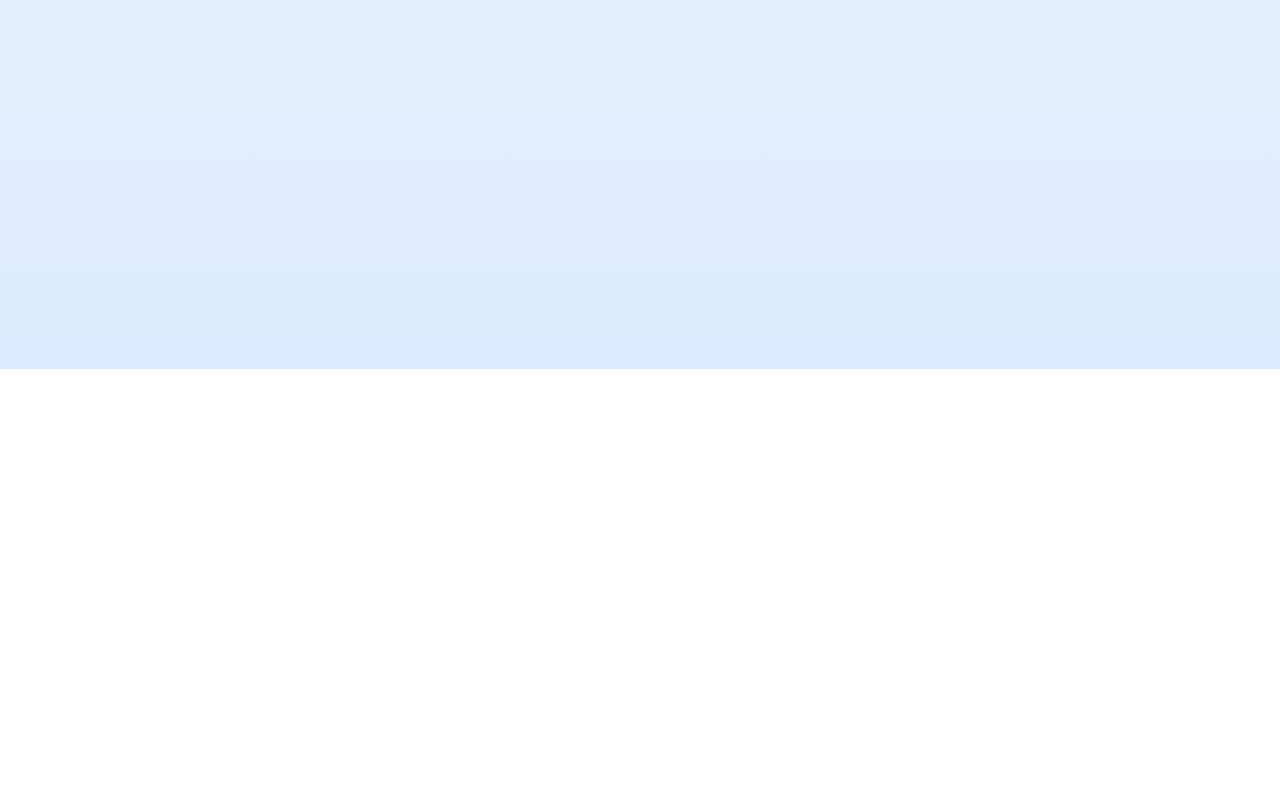
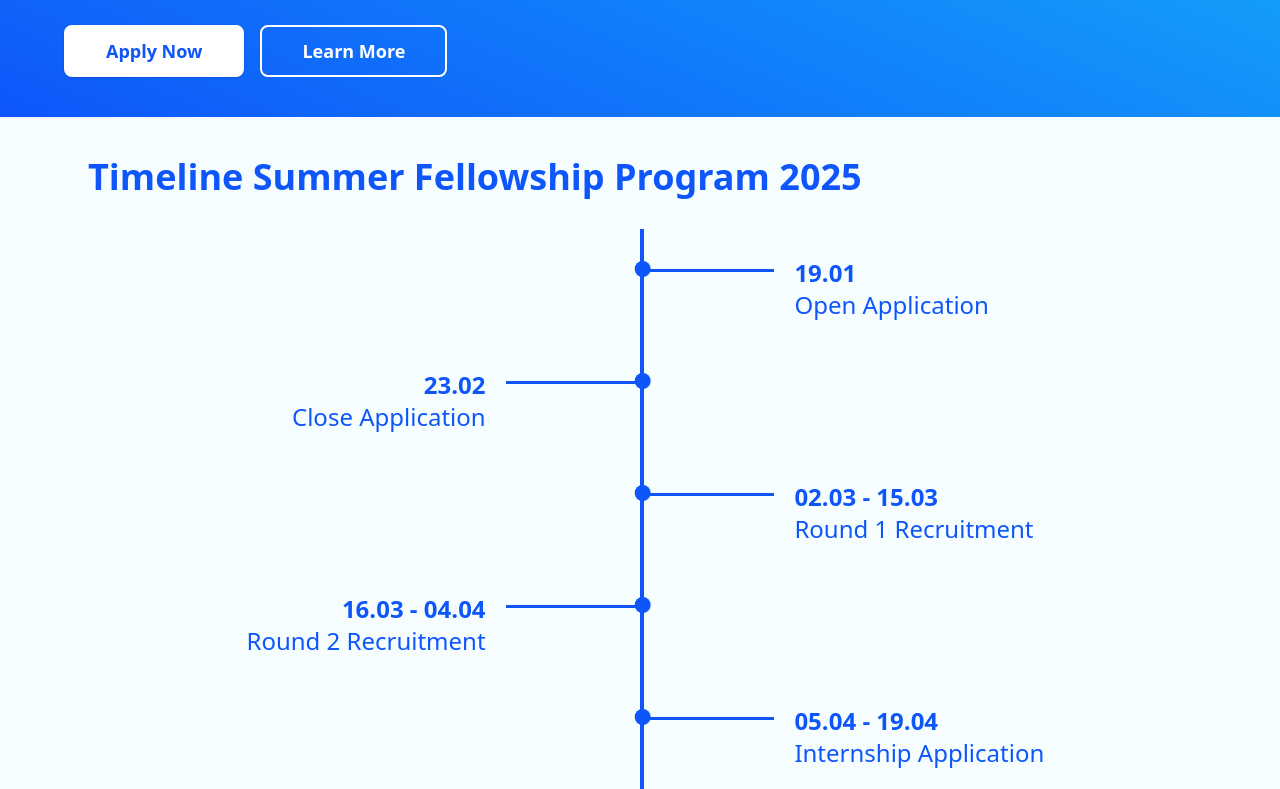
Before and after one commit to Project-X-Vietnam/landing-page, a Next.js app: page /sfp2025 in a window 1280 px wide. Shown: the part 431-1220 px from the top of the page. Before the commit the page ends 800 px from the top, so only its background shows below. Built offline with nearby package versions, Linux system fonts and the light colour scheme.

Commit message:
feat: timeline enable

```diff
--- a/app/sfp2025/form/page.tsx
+++ b/app/sfp2025/form/page.tsx
@@ -10,7 +10,7 @@ export default function HomePage() {
       style={{ backgroundColor: 'rgba(78, 217, 254, 0.05)' }}
     >
       <Header />
-      <main className="py-10 max-w-3xl mx-auto px-4 sm:px-6 lg:px-8">
+      <main id="applicationForm" className="py-10 max-w-3xl mx-auto px-4 sm:px-6 lg:px-8">
         <div className="flex justify-center items-center w-full my-4 pb-4 space-x-4">
           <img
             src="/images/asset1_primary.svg"
--- a/app/sfp2025/page.tsx
+++ b/app/sfp2025/page.tsx
@@ -1,9 +1,22 @@
-import Link from 'next/link';
+'use client'
+import Header from "@/components/Header";
+import Timeline from "@/components/Timeline";
+import { Button } from "@/components/ui/button";
 
 export default function SFP2025() {
   return (
-    <div className="flex flex-col items-center justify-center min-h-screen bg-gradient-to-b from-blue-50 to-blue-100 p-4">
-      <h1 className="text-4xl font-bold text-center mb-8">SUMMER FELLOWSHIP PROGRAM 2025</h1>
-     </div>
+    <div
+      className = "bg-background min-h-screen"
+      style = {{ backgroundColor: 'rgba(78, 217, 254, 0.05)' }}
+    >
+      <Header />
+      <main className="py-10 max-w-6xl mx-auto px-2 sm:px-4 lg:px-6">
+        <h2 className="text-xl sm:text-2xl lg:text-4xl font-semibold">
+            Timeline Summer Fellowship Program 2025
+          </h2>
+        <Timeline />
+      </main>
+    </div>
+
   );
 }
--- a/components/Header.tsx
+++ b/components/Header.tsx
@@ -1,9 +1,11 @@
 import { Button } from "@/components/ui/button";
 import { useState, useEffect } from "react";
+import { usePathname } from "next/navigation";
 //
 export default function Header() {
   const [timeRemaining, setTimeRemaining] = useState("");
   const [isMobile, setIsMobile] = useState(false);
+  const pathname = usePathname();
 
   useEffect(() => {
     const handleResize = () => {
@@ -96,19 +98,29 @@ export default function Header() {
                   </Button>
                 </a>
                 <div className="flex flex-col">
-                  <Button className="bg-white text-primary px-6 py-3 sm:px-10 sm:py-6 text-sm sm:text-lg font-bold rounded-lg border-2 border-white hover:text-primary hover:bg-white">
-                    Apply Below
+                  <Button
+                    className="bg-white text-primary py-3 sm:px-10 sm:py-6 text-sm sm:text-lg font-bold rounded-lg border-2 border-white hover:text-primary hover:bg-white"
+                    href={pathname === "/sfp2025" ? "/sfp2025/form" : undefined}
+                    targetId={pathname === "/sfp2025" ? "applicationForm" : undefined}
+                    size = "lg"
+                  >
+                    {pathname === "/sfp2025" ? "Apply Now" : "Apply Below"}
                   </Button>
-                  <ArrowIcons />
+                  {pathname === "/sfp2025/form" && <ArrowIcons />}
                 </div>
               </>
             ) : (
               <>
                 <div>
-                  <Button className="bg-white text-primary px-6 py-3 sm:px-10 sm:py-6 text-sm sm:text-lg font-bold rounded-lg border-2 border-white hover:text-primary hover:bg-white">
-                    Apply Below
+                  <Button
+                    className="bg-white text-primary px-6 py-3 sm:px-10 sm:py-6 text-sm sm:text-lg font-bold rounded-lg border-2 border-white hover:text-primary hover:bg-white"
+                    href={pathname === "/sfp2025" ? "/sfp2025/form" : undefined}
+                    targetId={pathname === "/sfp2025/form" ? "applicationForm" : undefined}
+                    size="lg"
+                  >
+                  {pathname === "/sfp2025" ? "Apply Now" : "Apply Below"}
                   </Button>
-                  <ArrowIcons />
+                  {pathname === "/sfp2025/form" && <ArrowIcons />}
                 </div>
                 <a
                   href="https://bit.ly/pjx-sfp2025-brochure"
--- /dev/null
+++ b/components/Timeline.tsx
@@ -0,0 +1,95 @@
+import React from 'react';
+
+interface TimelineItem {
+    id: number;
+    date: string;
+    title: string;
+}
+
+interface TimelineProps {
+    items: TimelineItem[];
+}
+
+const Timeline = () => {
+    const items: TimelineItem[] = [
+        {
+            id: 1,
+            date: '19.01',
+            title: 'Open Application',
+        },
+        {
+            id: 2,
+            date: '23.02',
+            title: 'Close Application',
+        },
+        {
+            id: 3,
+            date: '02.03 - 15.03',
+            title: 'Round 1 Recruitment',
+        },
+        {
+            id: 4,
+            date: '16.03 - 04.04',
+            title: 'Round 2 Recruitment',
+        },
+        {
+            id: 5,
+            date: '05.04 - 19.04',
+            title: 'Internship Application',
+        },
+        {
+            id: 6,
+            date: '14.06 - 02.08',
+            title: 'Summer Fellowship Program 2025',
+        }
+    ]
+
+    return (
+        <div className='relative mx-auto max-w-4xl py-10 h-full mt-8'>
+            {/* Timeline Line */}
+            <div className='absolute top-0 left-1/2 w-1 bg-primary h-[calc(100%-5rem)]'></div>
+
+            {/* Timeline items */}
+            {items.map((item, index) => (
+                <div
+                    key={item.id}
+                    className={`relative flex items-center w-full ${
+                    index % 2 === 1 ? 'flex-row' : 'flex-row-reverse'
+                    } mb-12`}
+                    >
+
+                    {/* Content Box */}
+                    <div className='relative w-full mx-auto'>
+                        {/* Circle */}
+                        <div
+                            className='absolute left-1/2 transform -translate-x-1/3 -translate-y-1/2 w-4 h-4 bg-primary rounded-full'
+                        />
+
+                        <div className='flex'>
+                            {index % 2 == 0 ? (
+                                <>
+                                    <hr className='absolute left-1/2 w-[15%] border-t-[3px] border-primary'/>
+                                    <div className='relative text-left pl-5 w-[35%] left-[65%] -translate-y-3'>
+                                        <div className='text-primary font-bold text-lg sm:text-xl lg:text-2xl'>{item.date}</div>
+                                        <div className='text-primary text-lg sm:text-xl lg:text-2xl'>{item.title}</div>
+                                    </div>
+                                </>
+                            ) : (
+                                <>
+                                    <div className='relative text-right pr-5 w-[35%] -translate-y-3'>
+                                        <div className='text-primary font-bold text-lg sm:text-2xl lg:text-2xl'>{item.date}</div>
+                                        <div className='text-primary text-lg sm:text-2xl lg:text-2xl'>{item.title}</div>
+                                    </div>
+                                    <hr className='absolute right-1/2 w-[15%] border-t-[3px] border-primary'/>
+                                </>
+                            )}
+                        </div>
+                    </div>
+
+                </div>
+            ))}
+        </div>
+    )
+}
+
+export default Timeline;
--- a/components/ui/button.tsx
+++ b/components/ui/button.tsx
@@ -3,6 +3,7 @@ import { Slot } from "@radix-ui/react-slot"
 import { cva, type VariantProps } from "class-variance-authority"
 
 import { cn } from "@/lib/utils"
+import { useRouter } from "next/navigation"
 
 const buttonVariants = cva(
   "inline-flex items-center justify-center gap-2 whitespace-nowrap rounded-md text-sm font-medium transition-colors focus-visible:outline-none focus-visible:ring-1 focus-visible:ring-ring disabled:pointer-events-none disabled:opacity-50 [&_svg]:pointer-events-none [&_svg]:size-4 [&_svg]:shrink-0",
@@ -37,16 +38,40 @@ const buttonVariants = cva(
 export interface ButtonProps
   extends React.ButtonHTMLAttributes<HTMLButtonElement>,
     VariantProps<typeof buttonVariants> {
-  asChild?: boolean
+  asChild?: boolean;
+  href?: string;
+  targetId?: string;
 }
 
 const Button = React.forwardRef<HTMLButtonElement, ButtonProps>(
-  ({ className, variant, size, asChild = false, ...props }, ref) => {
+  ({ className, variant, size, asChild = false, href, targetId, onClick, ...props }, ref) => {
     const Comp = asChild ? Slot : "button"
+    const router = useRouter();
+
+    const handleClick = (e: React.MouseEvent<HTMLButtonElement>) => {
+      if (onClick) {
+        onClick(e);
+      }
+
+      if (href) {
+        if (href !== "/sfp2025/form") { // Opening external links in new tab
+          window.open(href, "_blank", "noopener,noreferrer");
+        } else {
+          e.preventDefault();
+          router.push(href);
+        }
+      } else if (targetId) {
+        const targetElement = document.getElementById(targetId);
+        if (targetElement) {
+          targetElement.scrollIntoView({ behavior: "smooth"});
+      }
+    }};
+
     return (
       <Comp
         className={cn(buttonVariants({ variant, size, className }))}
         ref={ref}
+        onClick={handleClick}
         {...props}
       />
     )
```
